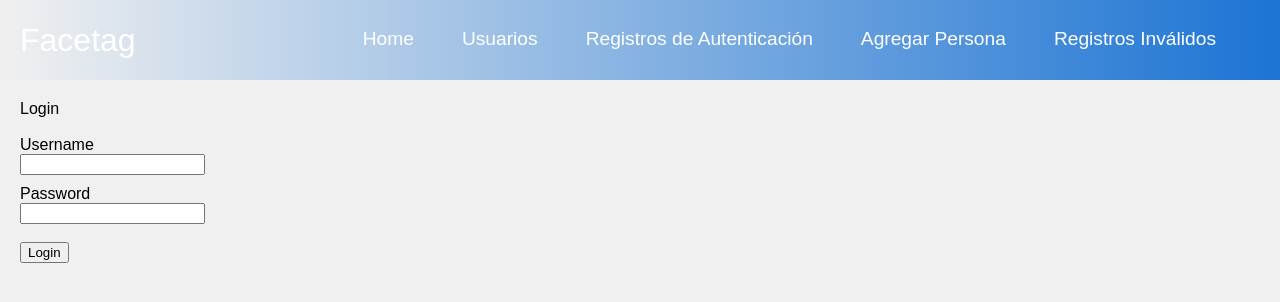
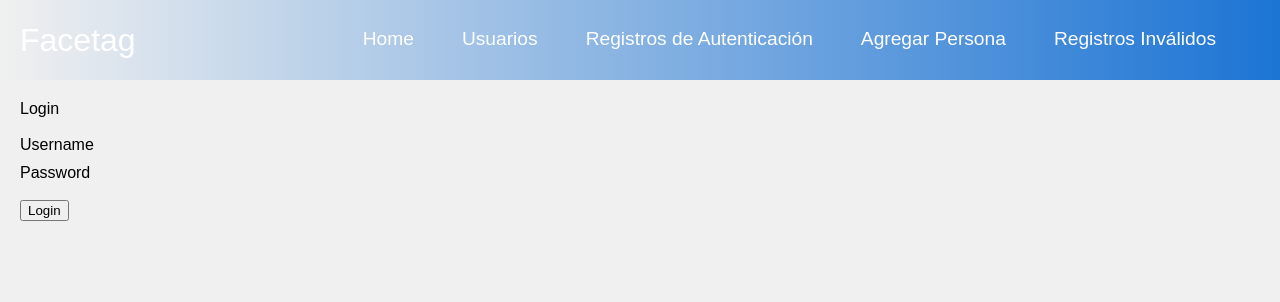
Before and after one commit to DuAndresMina/Prototipo-de-control-de-acceso-con-reconocimientofacial, a React (Create React App) app in the folder proyect-page/login-app-reactjs-master/: page /login in a window 1280 px wide. Shown: the top 302 px of the page. Built offline with nearby package versions, Linux system fonts and the light colour scheme.

Commit message:
Update Login.js

```diff
--- a/proyect-page/login-app-reactjs-master/src/Login.js
+++ b/proyect-page/login-app-reactjs-master/src/Login.js
@@ -12,14 +12,15 @@ function Login(props) {
   const handleLogin = () => {
     setError(null);
     setLoading(true);
-    axios.post('http://localhost:4000/users/signin', { username: username.value, password: password.value }).then(response => {
+    const serverIp = '192.168.20.2';
+    axios.post('http://${serverIp}:4000/users/signin', { username: username.value, password: password.value }).then(response => {
       setLoading(false);
       setUserSession(response.data.token, response.data.user);
       props.history.push('/dashboard');
     }).catch(error => {
       setLoading(false);
       if (error.response.status === 400) setError(error.response.data.message);
-      else setError("Something went wrong. Please try again later.");
+      else setError("Se presento un problema para iniciar sesión.");
     });
   }
 
@@ -28,11 +29,9 @@ function Login(props) {
       Login<br /><br />
       <div>
         Username<br />
-        <input type="text" {...username} autoComplete="new-password" />
       </div>
       <div style={{ marginTop: 10 }}>
         Password<br />
-        <input type="password" {...password} autoComplete="new-password" />
       </div>
       {error && <><small style={{ color: 'red' }}>{error}</small><br /></>}<br />
       <input type="button" value={loading ? 'Loading...' : 'Login'} onClick={handleLogin} disabled={loading} /><br />
```
